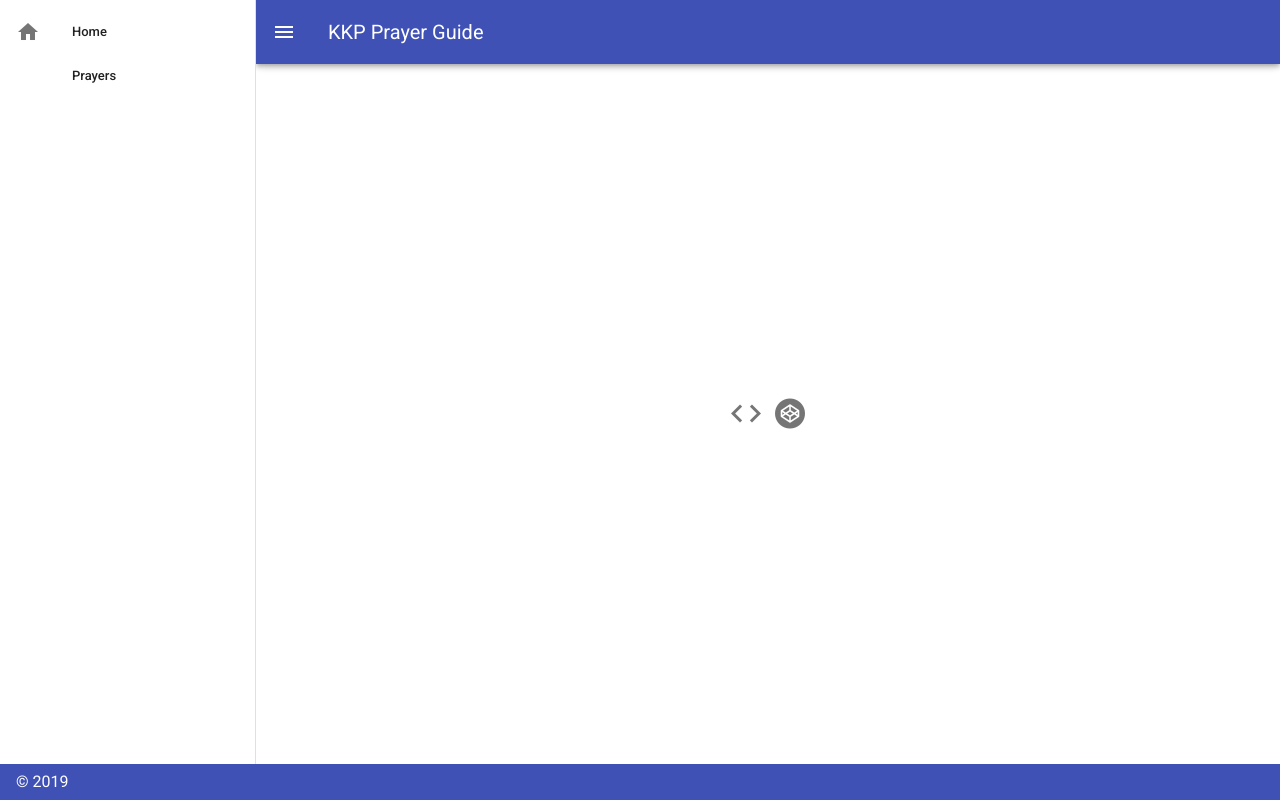
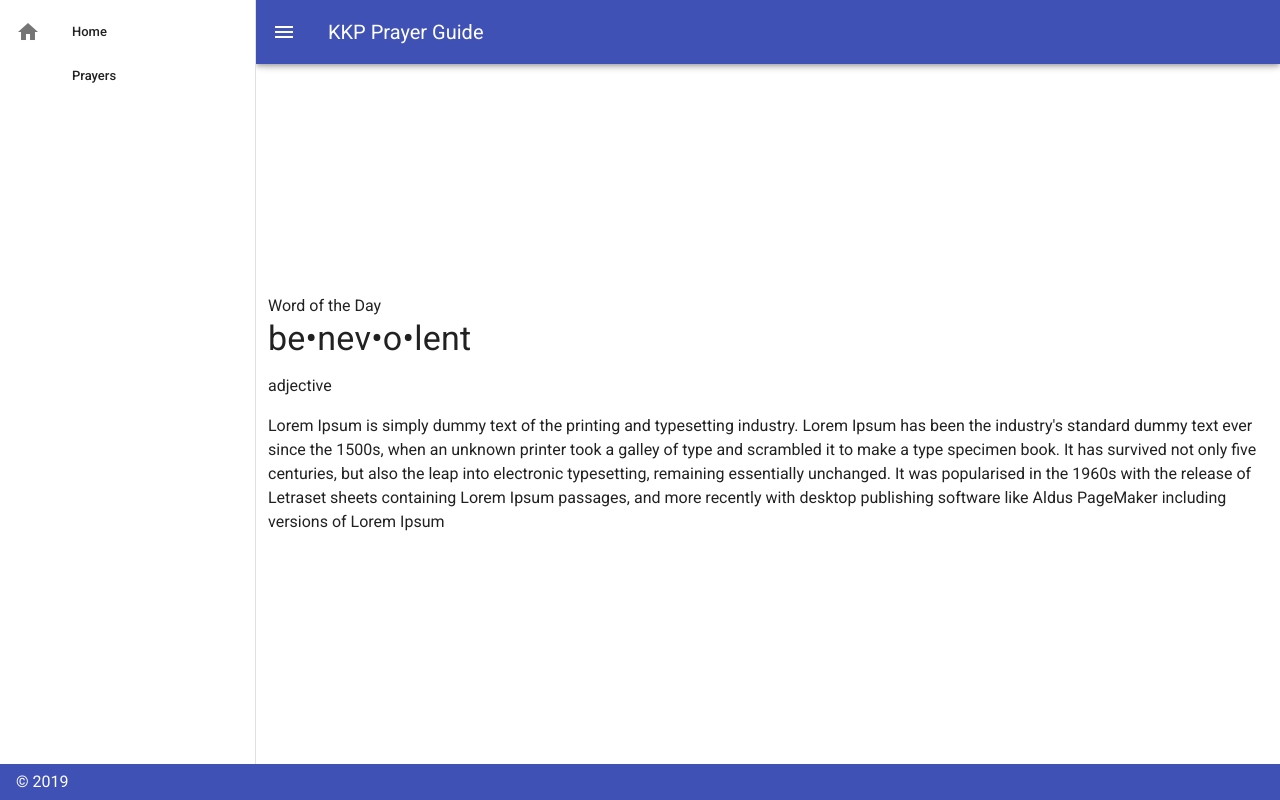
Before and after one commit to jerome313/kkp, a Vue app: page / in a window 1280 px wide. Built offline with nearby package versions, Linux system fonts and the light colour scheme.

Commit message:
Removing codepen icons from home

```diff
--- a/src/components/Home.vue
+++ b/src/components/Home.vue
@@ -38,42 +38,7 @@
         class="fill-height"
         fluid
       >
-        <v-row
-          align="center"
-          justify="center"
-        >
-          <v-col class="text-center">
-            <v-tooltip left>
-              <template v-slot:activator="{ on }">
-                <v-btn
-                  :href="source"
-                  icon
-                  large
-                  target="_blank"
-                  v-on="on"
-                >
-                  <v-icon large>mdi-code-tags</v-icon>
-                </v-btn>
-              </template>
-              <span>Source</span>
-            </v-tooltip>
-
-            <v-tooltip right>
-              <template v-slot:activator="{ on }">
-                <v-btn
-                  icon
-                  large
-                  href="https://codepen.io/johnjleider/pen/zgxeLQ"
-                  target="_blank"
-                  v-on="on"
-                >
-                  <v-icon large>mdi-codepen</v-icon>
-                </v-btn>
-              </template>
-              <span>Codepen</span>
-            </v-tooltip>
-          </v-col>
-        </v-row>
+        <PrayerCard/>
       </v-container>
     </v-content>
     <v-footer
@@ -86,8 +51,12 @@
 </template>
 
 <script>
+  import PrayerCard from "./PrayerCard"
   export default {
     name: "Home",
+    components: {
+      PrayerCard
+    },
     props: {
       source: String,
     },
--- /dev/null
+++ b/src/components/PrayerCard.vue
@@ -0,0 +1,15 @@
+<template>
+  <div>
+    <PrayerContent/>
+  </div>
+</template>
+
+<script>
+  import PrayerContent from "./PrayerContent"
+  export default {
+    name: "PrayerCard",
+    components: {
+      PrayerContent
+    }
+  }
+</script>
--- /dev/null
+++ b/src/components/PrayerContent.vue
@@ -0,0 +1,17 @@
+<template>
+   <div>
+      <div>Word of the Day</div>
+      <p class="display-1 text--primary">
+        be•nev•o•lent
+      </p>
+      <p>adjective</p>
+      <div class="text--primary">
+        Lorem Ipsum is simply dummy text of the printing and typesetting industry. Lorem Ipsum has been the industry's standard dummy text ever since the 1500s, when an unknown printer took a galley of type and scrambled it to make a type specimen book. It has survived not only five centuries, but also the leap into electronic typesetting, remaining essentially unchanged. It was popularised in the 1960s with the release of Letraset sheets containing Lorem Ipsum passages, and more recently with desktop publishing software like Aldus PageMaker including versions of Lorem Ipsum
+      </div>
+  </div>
+</template>
+<script>
+export default {
+  name: "PrayerContent"
+}
+</script>>
```
